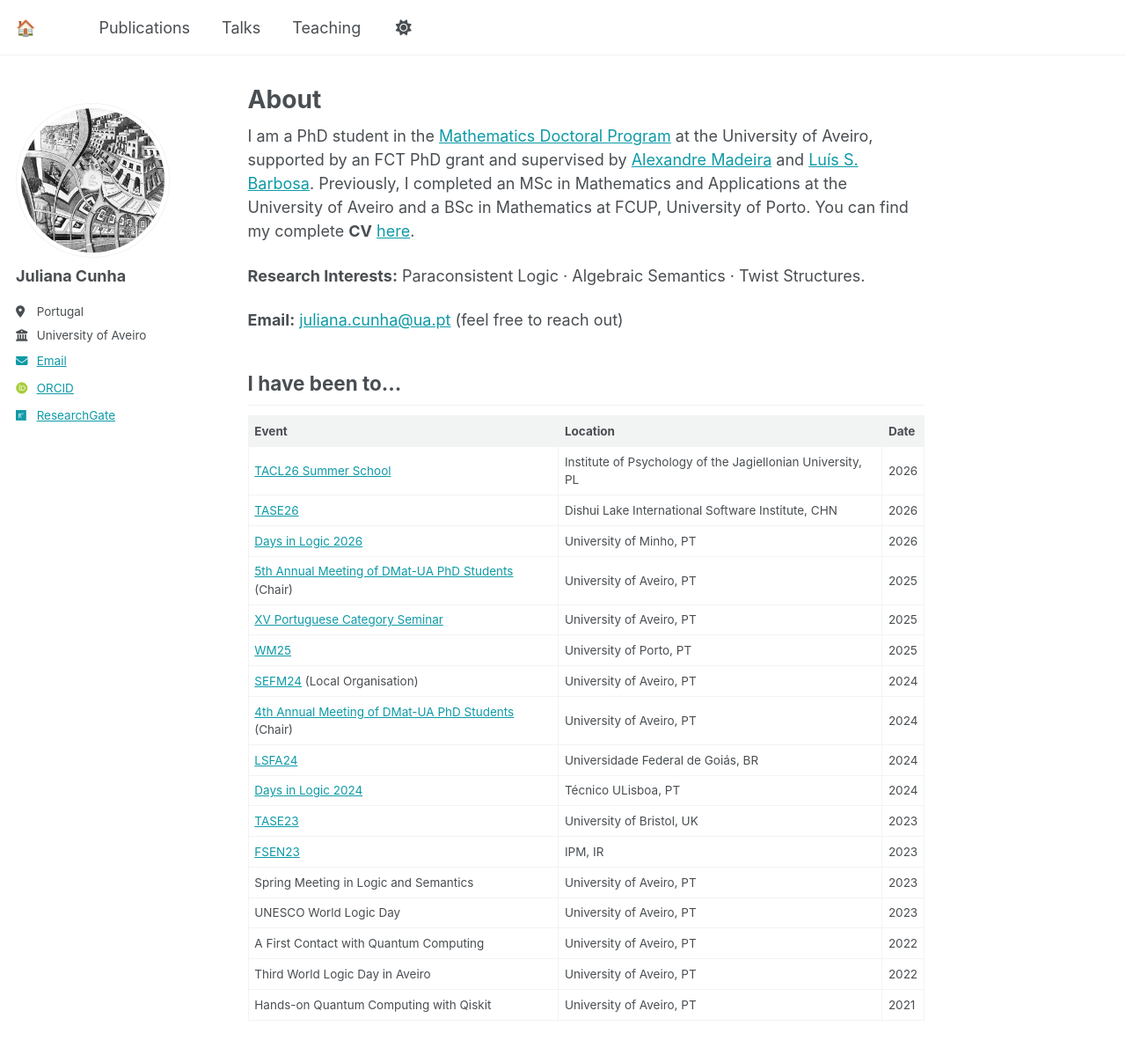
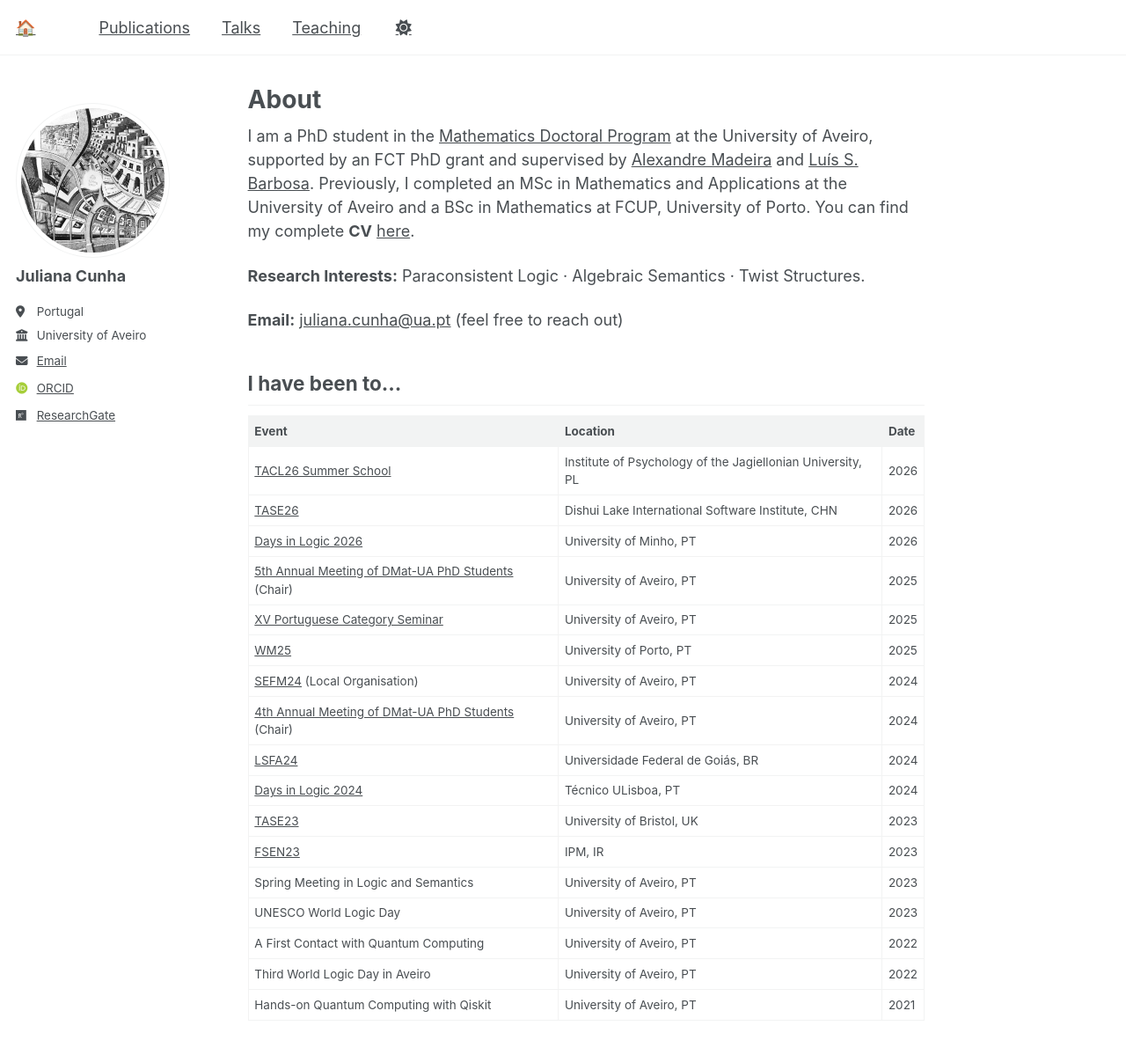
Before and after one commit to juliana-cunha/juliana-cunha.github.io, a Jekyll site: the page built from _pages/about.md, in a window 1280 px wide and 1400 px high. Shown: the top 1199 px of the window at 88% size. Built offline with Jekyll 4.4.1, drawn with Linux system fonts in a browser that asks for light colours; some web fonts are replaced; a script that is not in the unit is left out.

Commit message:
Update main.scss

```diff
--- a/assets/css/main.scss
+++ b/assets/css/main.scss
@@ -42,10 +42,15 @@
     "vendor/font-awesome/brands"
 ;
 
-/* Single link color for both light and dark mode */
-#main a {
-  color: #0e9aa7;
-  text-decoration: underline;
+a {
+  color: inherit !important;
+  text-decoration: underline !important;
+}
+
+/* Optional: Keep hover states clean */
+a:hover, a:focus {
+  color: inherit !important;
+  text-decoration: underline !important;
 }
 
 #main a:hover {
```
